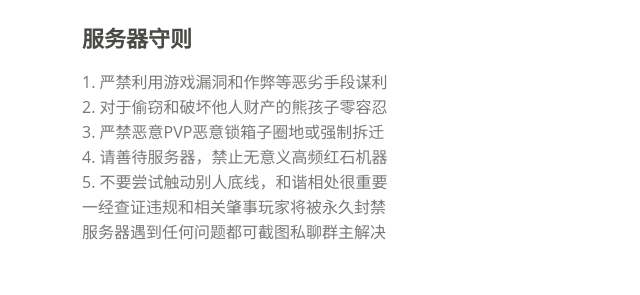
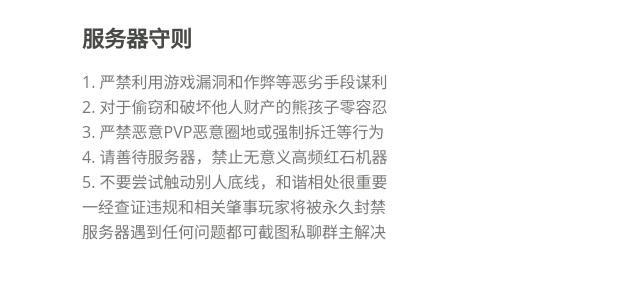
Before and after one commit to ranminecraft/RanmcWeb, a website with bundled scripts: page news.html in a window 1280 px wide. Shown: the part 815-1110 px from the top of the page, 0-640 px from the left. Built offline with nearby package versions, Linux system fonts and the light colour scheme; a script that the page names is missing.

Commit message:
Update news.html

```diff
--- a/news.html
+++ b/news.html
@@ -49,7 +49,7 @@
                 </div>
                 <div class="text-container">
                     <h3>服务器守则</h3>
-                    <p> 1. 严禁利用游戏漏洞和作弊等恶劣手段谋利 <br> 2. 对于偷窃和破坏他人财产的熊孩子零容忍 <br> 3. 严禁恶意PVP恶意锁箱子圈地或强制拆迁 <br> 4. 请善待服务器，禁止无意义高频红石机器 <br> 5. 不要尝试触动别人底线，和谐相处很重要 <br> 一经查证违规和相关肇事玩家将被永久封禁 <br> 服务器遇到任何问题都可截图私聊群主解决 </p>
+                    <p> 1. 严禁利用游戏漏洞和作弊等恶劣手段谋利 <br> 2. 对于偷窃和破坏他人财产的熊孩子零容忍 <br> 3. 严禁恶意PVP恶意圈地或强制拆迁等行为 <br> 4. 请善待服务器，禁止无意义高频红石机器 <br> 5. 不要尝试触动别人底线，和谐相处很重要 <br> 一经查证违规和相关肇事玩家将被永久封禁 <br> 服务器遇到任何问题都可截图私聊群主解决 </p>
                 </div>
                 <div class="text-container">
                     <h3>服务器历史(2018-至今)</h3>
@@ -114,4 +114,5 @@
 <script src="js/scripts.js"></script>
 <script type="text/javascript" src="constant/collect.js"></script>
 </body>
+
 </html>
```
